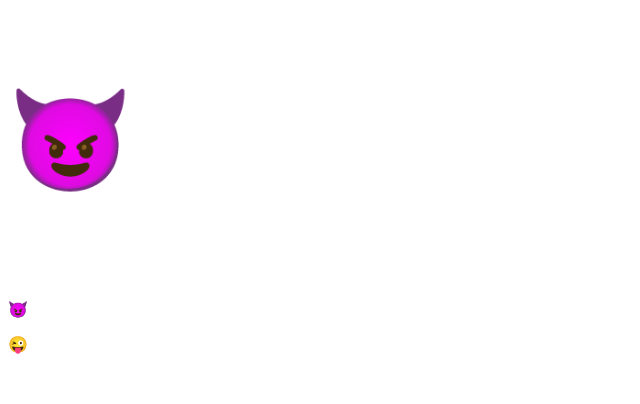
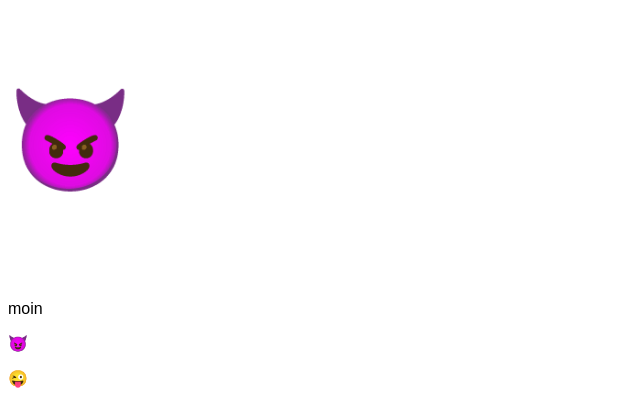
Before and after one commit to smoky-alfred/smoky-alfred.github.io, a plain HTML site: page index.html in a window 1280 px wide. Shown: the part 436-840 px from the top of the page, without its empty margins (0-640 px from the left). Before the commit the page ends 806 px from the top, so only its background shows below. Drawn offline with Linux system fonts and the light colour scheme.

Commit message:
Update index.html

```diff
--- a/index.html
+++ b/index.html
@@ -11,7 +11,7 @@
 </img>
 <a href="https://www.youtube.com/watch?v=xvFZjo5PgG0">klick hier, bro!</a>
  <p style="font-size:100px">&#128520;</p>
-
+<p> moin</p>
 <p> &#128520;</p>
 <p> &#x1F61C;</p>
 <link rel="icon" type="image/x-icon" href="https://baleinesdansnausicaa.home.blog/wp-content/uploads/2019/05/img_1630-4.png">
```
